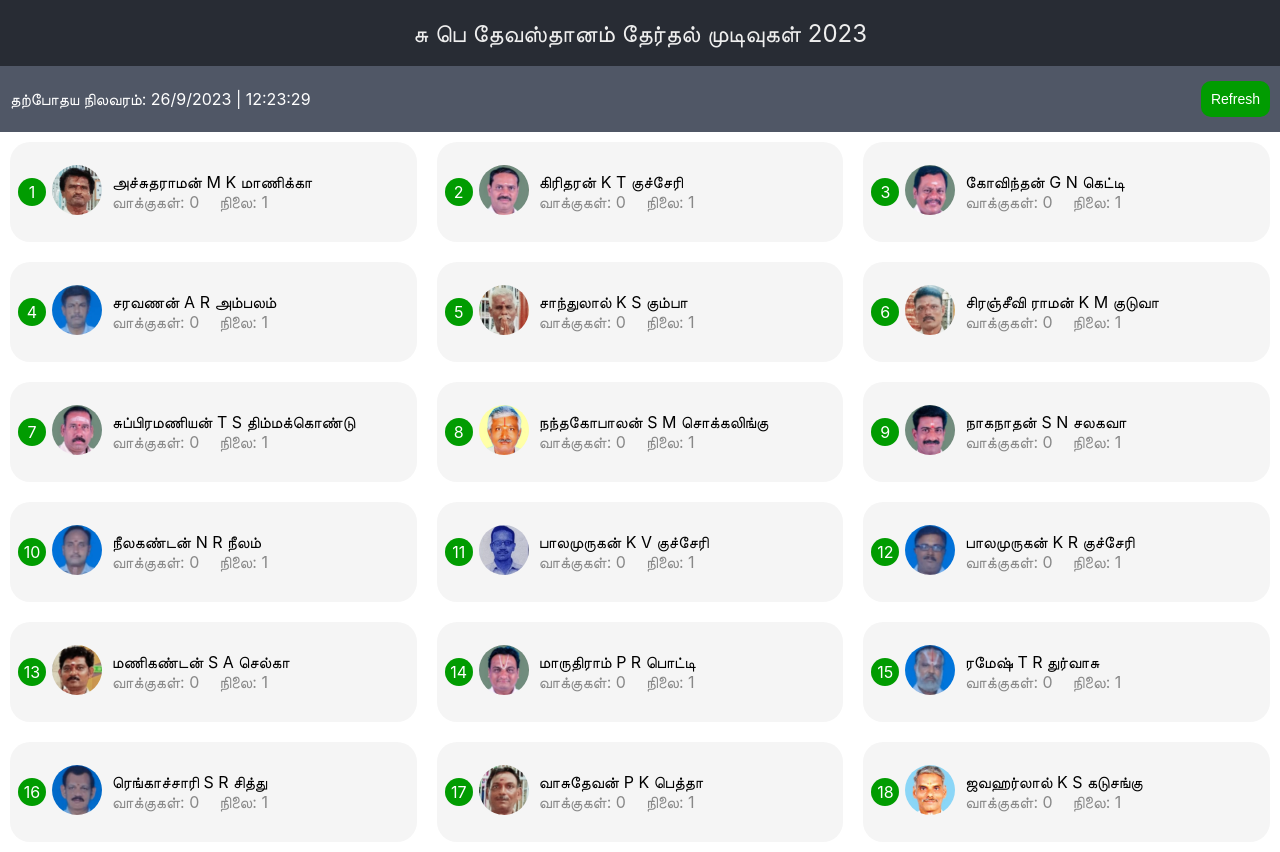
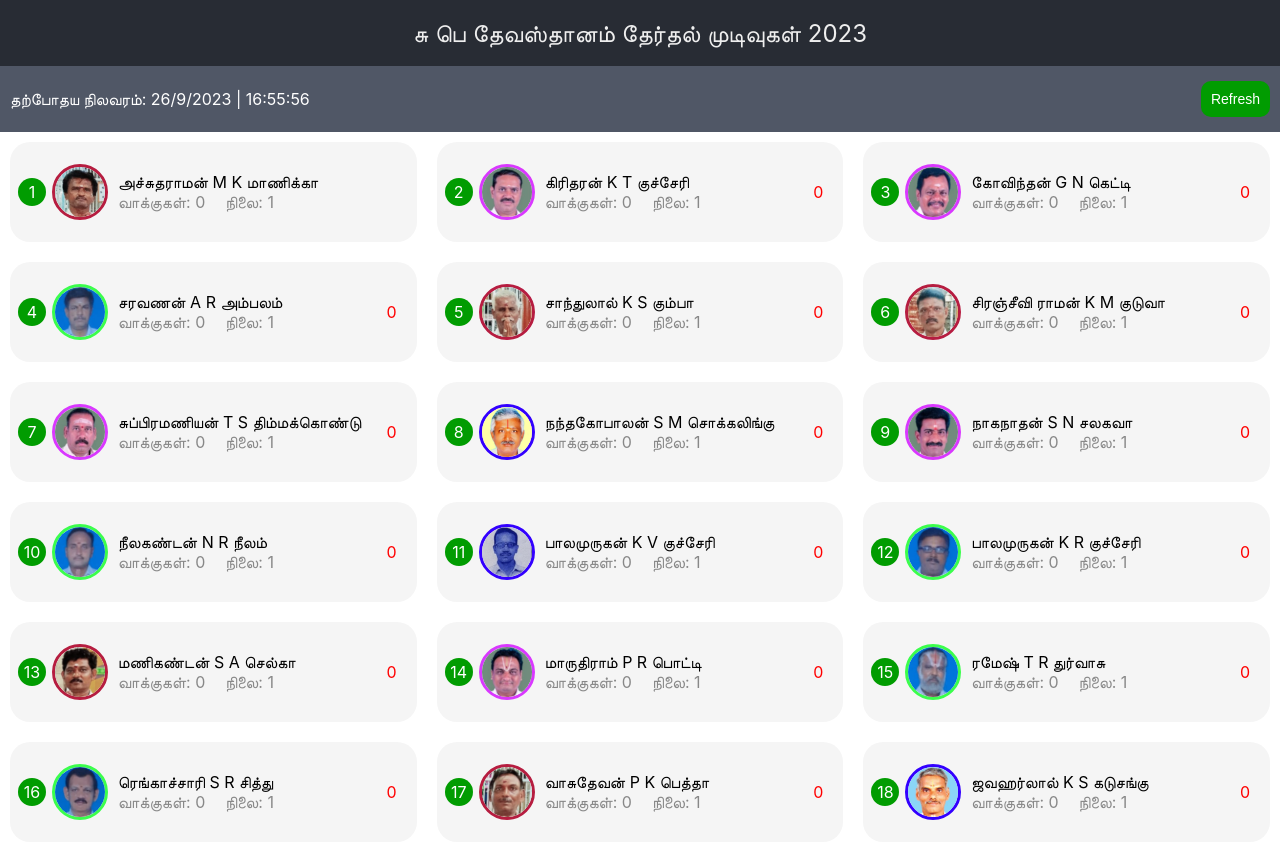
Before and after one commit to antandbuffalo/spd-election, a React (Create React App) app: page / in a window 1280 px wide. Built offline with nearby package versions, Linux system fonts and the light colour scheme.

Commit message:
added spinner

```diff
--- a/public/memberStatus.json
+++ b/public/memberStatus.json
@@ -1,5 +1,5 @@
 {
-  "time": "26/9/2023 | 12:23:29",
+  "time": "26/9/2023 | 16:55:56",
   "members": [
     {
       "no": 1,
--- a/src/Home/index.js
+++ b/src/Home/index.js
@@ -1,6 +1,7 @@
 import { useEffect, useState } from "react";
 import { getMemberStatus } from "../service/api";
 import "./index.scss";
+import Spinner from "../Spinner";
 const Home = () => {
   const [membersByRank, setMembersByRank] = useState([]);
   const [updatedAt, setUpdatedAt] = useState("");
@@ -28,15 +29,24 @@ const Home = () => {
     const clearFn = startTimer();
     return () => {
       clearFn();
-    }
+    };
   }, []);
   const refresh = () => {
     getData();
+  };
+  const getVoteDifference = (member, index) => {
+    if (index === 0) {
+      return "";
+    }
+    const prevMember = membersByRank[index - 1];
+    return member.votes - prevMember.votes;
   };
   return (
     <div className="home">
       <div className="home-header">
         <div className="updated-at">தற்போதய நிலவரம்: {updatedAt}</div>
+        {refreshing && <Spinner className="spinner" />}
+        {!refreshing && (
           <button
             className="refresh-button"
             onClick={refresh}
@@ -44,14 +54,16 @@ const Home = () => {
           >
             Refresh
           </button>
+        )}
       </div>
       <div className="members-container">
-        {membersByRank.map((member) => {
+        {membersByRank.map((member, index) => {
           return (
             <div className="members" key={member.name}>
+              <div className="left-side">
                 <div className="part1">
                   <div className="number">{member.no}</div>
-                <div className="image">
+                  <div className={`image ${member.team}`}>
                     <img src={`/images/${member.no}.png`} loading="lazy"></img>
                   </div>
                 </div>
@@ -63,6 +75,8 @@ const Home = () => {
                   </div>
                 </div>
               </div>
+              <div className="part3">{getVoteDifference(member, index)}</div>
+            </div>
           );
         })}
       </div>
--- a/src/Home/index.scss
+++ b/src/Home/index.scss
@@ -8,6 +8,11 @@
     position: sticky;
     top: 0px;
     padding: 8px 0;
+
+    .spinner {
+      width: 30px;
+      padding: 10px;
+    }
 
     > .updated-at {
       color: white;
@@ -34,11 +39,16 @@
     // grid-template-columns: repeat(auto-fit, minmax(380px, 1fr));
     > .members {
       display: flex;
+      justify-content: space-between;
       min-height: 100px;
       align-items: center;
       margin: 10px;
       border-radius: 20px;
       background-color: #f5f5f5;
+
+      .left-side {
+        display: flex;
+        align-items: center;
         .part1 {
           display: flex;
           align-items: center;
@@ -55,22 +65,47 @@
           }
           > .image {
             margin-left: 4px;
+            border-radius: 50%;
+            width: 50px;
+            height: 50px;
             img {
-            border-radius: 25px;
+              border-radius: 50%;
               width: 50px;
+              height: 50px;
+            }
+            &.A {
+              border: 3px solid rgb(59, 254, 76);
+            }
+            &.B {
+              border: 3px solid #d938ff;
+            }
+            &.C {
+              border: 3px solid #b61d40;
+            }
+            &.D {
+              border: 3px solid #3300ff;
             }
           }
         }
         .part2 {
           margin-left: 10px;
-        > .name {
-          // width: 80vw;
-        }
           > .votes {
             color: #888;
             display: flex;
             gap: 20px;
           }
+          .team {
+            width: 10px;
+            height: 10px;
+            background-color: red;
+            border-radius: 50%;
+          }
+        }
+      }
+      .part3 {
+        text-align: center;
+        margin-right: 20px;
+        color: red;
       }
     }
   }
--- /dev/null
+++ b/src/Spinner/index.js
@@ -0,0 +1,24 @@
+import "./index.scss";
+const Spinner = () => {
+  return (
+    <svg
+      class="spinner"
+      width="30px"
+      height="30px"
+      viewBox="0 0 66 66"
+      xmlns="http://www.w3.org/2000/svg"
+    >
+      <circle
+        class="path"
+        fill="none"
+        stroke-width="6"
+        stroke-linecap="round"
+        cx="33"
+        cy="33"
+        r="30"
+      ></circle>
+    </svg>
+  );
+};
+
+export default Spinner;
--- /dev/null
+++ b/src/Spinner/index.scss
@@ -0,0 +1,57 @@
+// Here is where the magic happens
+
+$offset: 187;
+$duration: 1.4s;
+
+.spinner {
+  animation: rotator $duration linear infinite;
+}
+
+@keyframes rotator {
+  0% {
+    transform: rotate(0deg);
+  }
+  100% {
+    transform: rotate(270deg);
+  }
+}
+
+.path {
+  stroke-dasharray: $offset;
+  stroke-dashoffset: 0;
+  transform-origin: center;
+  animation: dash $duration ease-in-out infinite,
+    colors ($duration * 4) ease-in-out infinite;
+}
+
+@keyframes colors {
+  0% {
+    stroke: #4285f4;
+  }
+  25% {
+    stroke: #de3e35;
+  }
+  50% {
+    stroke: #f7c223;
+  }
+  75% {
+    stroke: #1b9a59;
+  }
+  100% {
+    stroke: #4285f4;
+  }
+}
+
+@keyframes dash {
+  0% {
+    stroke-dashoffset: $offset;
+  }
+  50% {
+    stroke-dashoffset: $offset/4;
+    transform: rotate(135deg);
+  }
+  100% {
+    stroke-dashoffset: $offset;
+    transform: rotate(450deg);
+  }
+}
```
Lines whose indentation alone changed are shown as unchanged.
